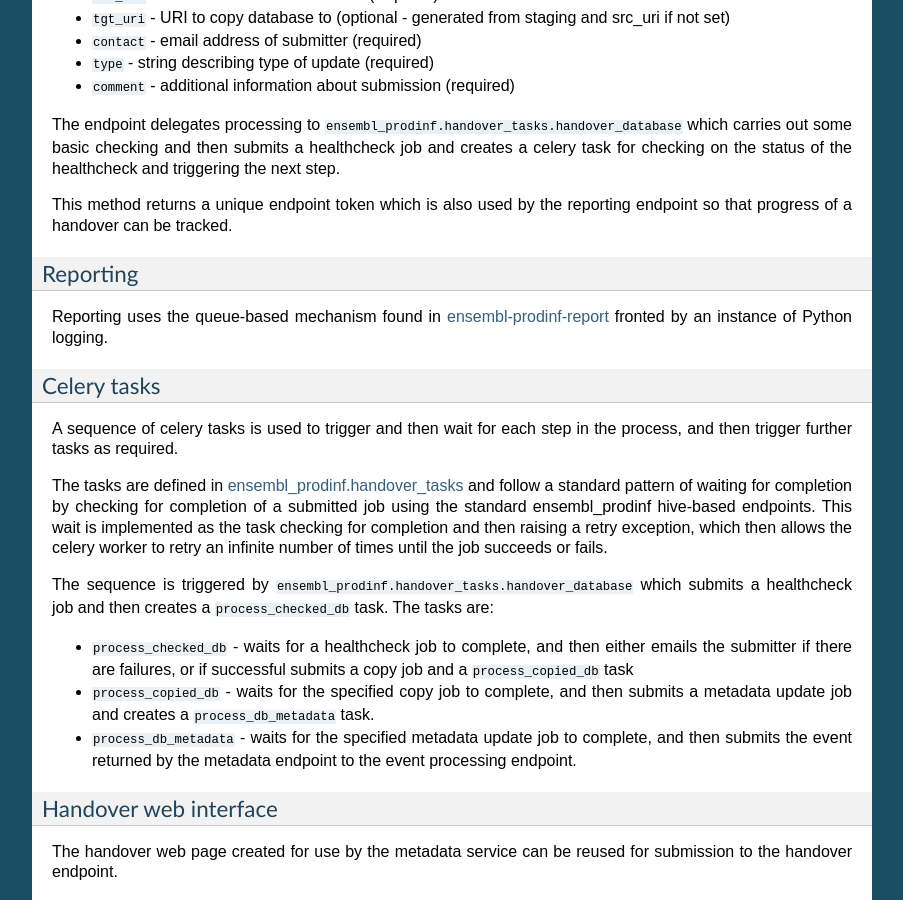
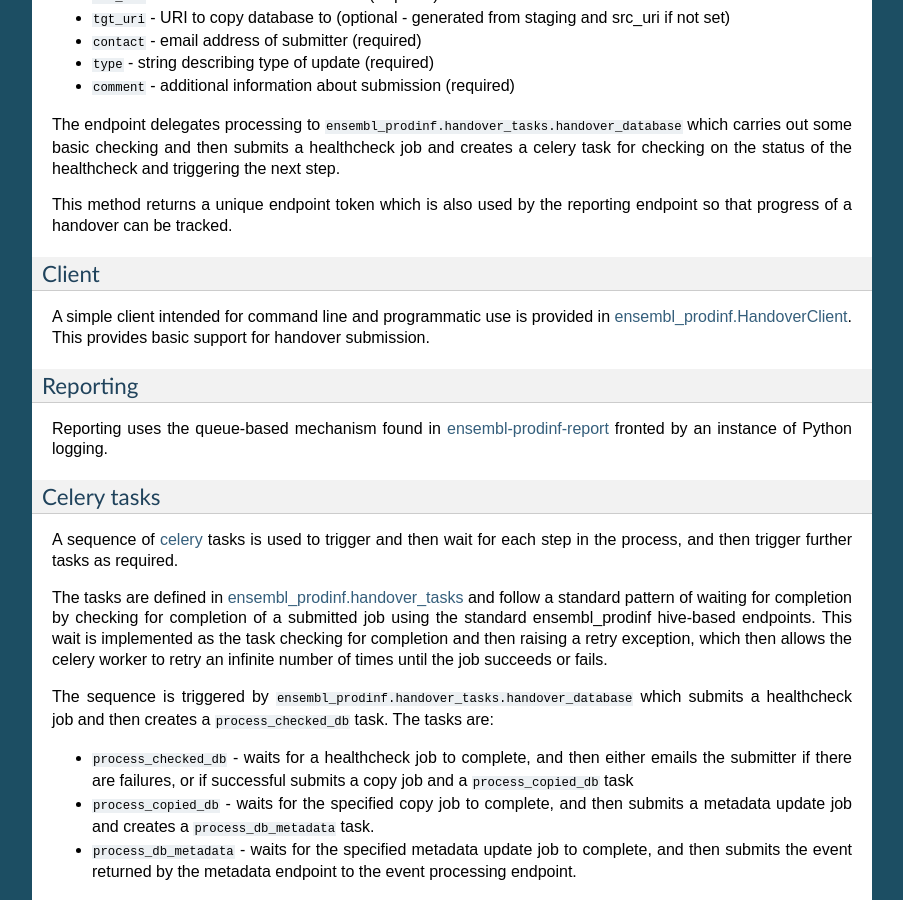
Before and after one commit to Ensembl/ensembl-prodinf-datachecks, a Sphinx documentation site: the page built from docs/handover.rst, in a window 1280 px wide and 900 px high, scrolled down 1746 px. Shown: the whole window, without its empty margins (198-1101 px from the left). Built offline with Sphinx 7.4.7, drawn with Linux system fonts in a browser that asks for light colours.

Commit message:
added links to client and other code

```diff
--- a/docs/event_processing.rst
+++ b/docs/event_processing.rst
@@ -49,11 +49,11 @@ Reporting is carried out using the queue-backed Python and Perl implementations
 
 Celery tasks
 ============
-Once each process for an event is submitted, a ``process_result`` task from ``ensembl_prodinf.event_tasks`` is submitted. This periodically polls the hive for success, and is intended to update the metadata database and submit new events as required (this is not yet implemented).
+Once each process for an event is submitted, a ``process_result`` `celery <./celery.rst>`_ task from `ensembl_prodinf.event_tasks <../ensembl_prodinf/event_tasks.py>`_ is submitted. This periodically polls the hive for success, and is intended to update the metadata database and submit new events as required (this is not yet implemented).
 
 Client
 ======
-A simple client intended for command line and programmatic use is provided in ``ensembl_prodinf.EventClient``. This provides basic support for event submission and job polling.
+A simple client intended for command line and programmatic use is provided in `ensembl_prodinf.EventClient <../ensembl_prodinf/event_client.py>`_. This provides basic support for event submission and job polling.
 
 Event processing web interface
 ==============================
--- a/docs/handover.rst
+++ b/docs/handover.rst
@@ -51,13 +51,17 @@ The endpoint delegates processing to ``ensembl_prodinf.handover_tasks.handover_d
 
 This method returns a unique endpoint token which is also used by the reporting endpoint so that progress of a handover can be tracked.
 
+Client
+======
+A simple client intended for command line and programmatic use is provided in `ensembl_prodinf.HandoverClient <../ensembl_prodinf/handover_client.py>`_. This provides basic support for handover submission.
+
 Reporting
 =========
 Reporting uses the queue-based mechanism found in `ensembl-prodinf-report <https://github.com/Ensembl/ensembl-prodinf-report>`_ fronted by an instance of Python logging.
 
 Celery tasks
 ============
-A sequence of celery tasks is used to trigger and then wait for each step in the process, and then trigger further tasks as required.
+A sequence of `celery <./celery.rst>`_ tasks is used to trigger and then wait for each step in the process, and then trigger further tasks as required.
 
 The tasks are defined in `ensembl_prodinf.handover_tasks <../ensembl_prodinf/handover_tasks.py>`_ and follow a standard pattern of waiting for completion by checking for completion of a submitted job using the standard ensembl_prodinf hive-based endpoints. This wait is implemented as the task checking for completion and then raising a retry exception, which then allows the celery worker to retry an infinite number of times until the job succeeds or fails.
 
```
